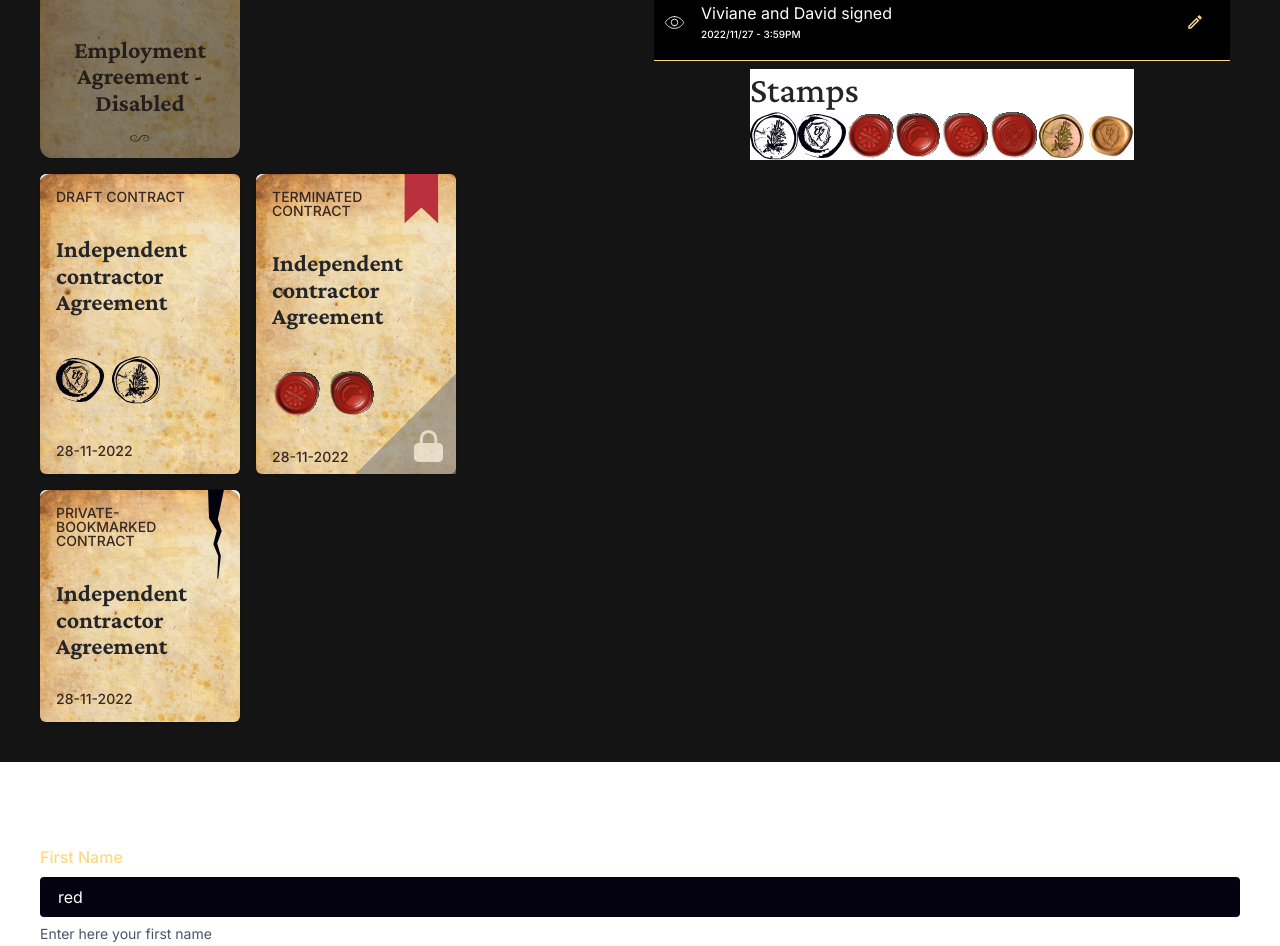
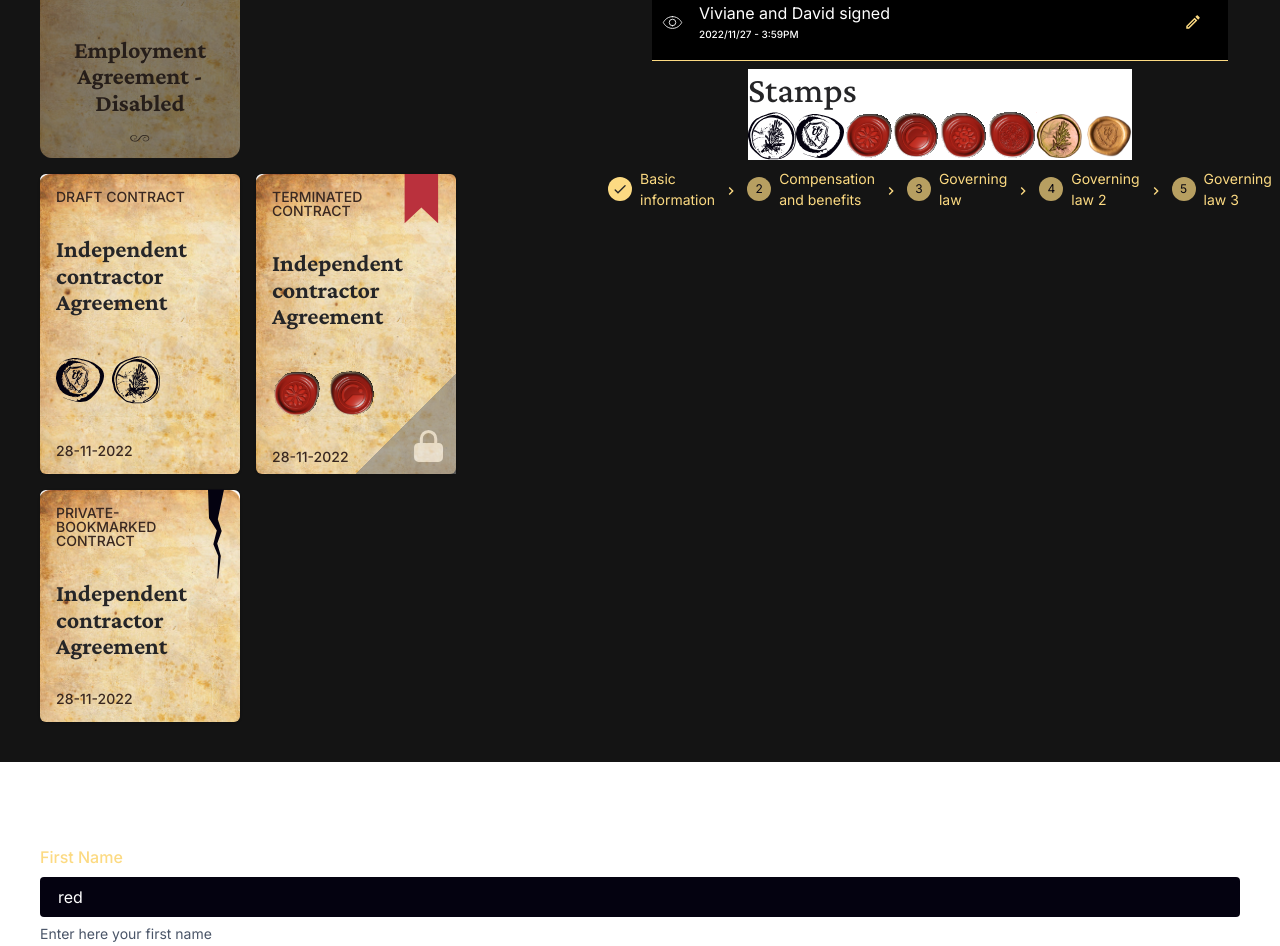
Before and after one commit to BlossomLabs/unbreakable-vows-ui, a React (Vite) app: page / in a window 1280 px wide. Shown: the part 1224-2170 px from the top of the page. Built offline with nearby package versions, Linux system fonts and the light colour scheme.

Commit message:
feat(breadcrumbs): adds breadcrumbs comp

```diff
--- a/src/App.tsx
+++ b/src/App.tsx
@@ -23,6 +23,7 @@ import History from "./components/History";
 import CreatedVow from "./components/CreatedVow";
 import Input from "./components/InputField";
 import Select from "./components/SelectField";
+import Breadcrumbs from "./components/Breadcrumbs";
 
 interface Values {
   firstName: string;
@@ -355,6 +356,36 @@ function App() {
               <Stamps.GoldenLeaves boxSize={"3rem"} />
               <Stamps.GoldenStamp boxSize={"3rem"} />
             </Box>
+
+            <Breadcrumbs
+              items={[
+                {
+                  label: "Basic information",
+                  href: "/basic-info",
+                  isComplete: true,
+                },
+                {
+                  label: "Compensation and benefits",
+                  href: "/compensation",
+                  isComplete: false,
+                },
+                {
+                  label: "Governing law",
+                  href: "/governing-law",
+                  isComplete: false,
+                },
+                {
+                  label: "Governing law 2",
+                  href: "/governing-law",
+                  isComplete: false,
+                },
+                {
+                  label: "Governing law 3",
+                  href: "/governing-law",
+                  isComplete: false,
+                },
+              ]}
+            />
           </VStack>
         </Stack>
         <ConfirmationModal
--- /dev/null
+++ b/src/components/Breadcrumbs/index.tsx
@@ -0,0 +1,72 @@
+import { ChevronRightIcon } from "@chakra-ui/icons";
+import {
+  Breadcrumb,
+  BreadcrumbItem,
+  BreadcrumbLink,
+  Circle,
+  Text,
+} from "@chakra-ui/react";
+import { DoneIcon } from "../Icons";
+
+type BreadcrumbsProps = {
+  items: Array<{
+    label: string;
+    href: string;
+    isComplete: boolean;
+  }>;
+};
+
+type ItemNumberProps = {
+  index: number;
+  isActive: boolean;
+  isComplete: boolean;
+};
+
+function ItemNumber({ index, isActive, isComplete }: ItemNumberProps) {
+  return (
+    <Circle
+      bgColor={isActive ? "secondary.800" : "primary.300"}
+      opacity={!isActive && !isComplete ? 0.7 : 1}
+      border={isActive ? "1px solid" : "none"}
+      borderColor={"primary.300"}
+      color={isActive ? "primary.300" : "secondary.800"}
+      size={6}
+    >
+      {isComplete ? <DoneIcon /> : <Text fontSize={"xs"}>{index + 1}</Text>}
+    </Circle>
+  );
+}
+
+export default function Breadcrumbs({ items }: BreadcrumbsProps) {
+  const pathname = window.location && window.location.pathname;
+  return (
+    <Breadcrumb
+      spacing="8px"
+      separator={<ChevronRightIcon color="primary.300" />}
+    >
+      {items.map(({ href, label, isComplete }, i) => {
+        const isCurrentPage = pathname === href;
+        return (
+          <BreadcrumbItem
+            isCurrentPage={isCurrentPage}
+            key={`breadcrumb-item-${label}`}
+          >
+            <ItemNumber
+              index={i}
+              isActive={isCurrentPage}
+              isComplete={isComplete}
+            />
+            <BreadcrumbLink
+              href={href}
+              color={"primary.300"}
+              pl={2}
+              fontSize={"sm"}
+            >
+              {label}
+            </BreadcrumbLink>
+          </BreadcrumbItem>
+        );
+      })}
+    </Breadcrumb>
+  );
+}
```
